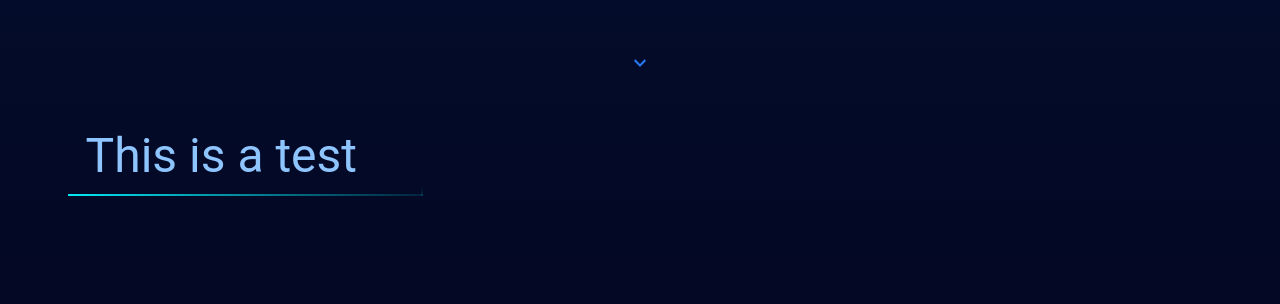
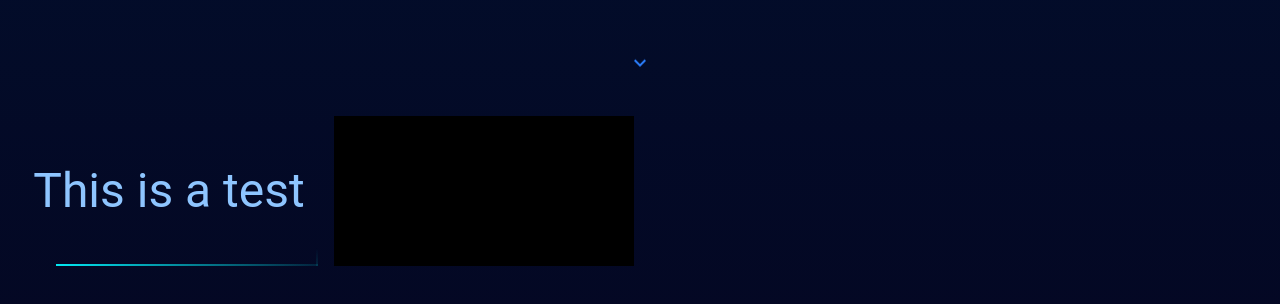
Before and after one commit to justinhung/justinwebdev.com, a React (Vite) app: page / in a window 1280 px wide. Shown: the part 704-1008 px from the top of the page. Built offline with nearby package versions, Linux system fonts and the light colour scheme.

Commit message:
wip: webgl test

```diff
--- a/src/App.tsx
+++ b/src/App.tsx
@@ -3,6 +3,7 @@ import { useEffect, useState } from "react";
 import { motion } from "framer-motion";
 import { Box, Fade, IconButton, Slide, Typography } from "@mui/material";
 import KeyboardArrowDownIcon from "@mui/icons-material/KeyboardArrowDown";
+import WebGL from "./components/WebGL";
 
 export default function App() {
   const [show, setShow] = useState(true);
@@ -101,8 +102,8 @@ export default function App() {
       </div>
 
       <div className="h-screen w-full p-5">
-        <div className="grid grid-cols-3 gap-4">
-          <div className="animation-test">
+        <div className="grid grid-cols-3 md:grid-cols-4 sm:grid-cols-2 xs:grid-cols-1 gap-4">
+          <div className="animation-test content-center">
             <span></span>
             <span></span>
             <span></span>
@@ -111,6 +112,10 @@ export default function App() {
               This is a test
             </Typography>
           </div>
+
+          <div>
+            <WebGL />
+          </div>
         </div>
       </div>
     </>
--- /dev/null
+++ b/src/components/WebGL.tsx
@@ -0,0 +1,22 @@
+import { useEffect } from "react";
+
+export default function WebGL() {
+  useEffect(() => {
+    const canvas = document.querySelector("#gl-canvas") as HTMLCanvasElement | null;
+    // Initialize the GL context
+    const gl = canvas?.getContext("webgl");
+
+    // Only continue if WebGL is available and working
+    if (!gl) {
+      alert("Unable to initialize WebGL. Your browser or machine may not support it.");
+      return;
+    } else {
+      // Set clear color to black, fully opaque
+      gl.clearColor(0.0, 0.0, 0.0, 1.0);
+      // Clear the color buffer with specified clear color
+      gl.clear(gl.COLOR_BUFFER_BIT);
+    }
+  });
+
+  return <canvas id="gl-canvas"></canvas>;
+}
```
